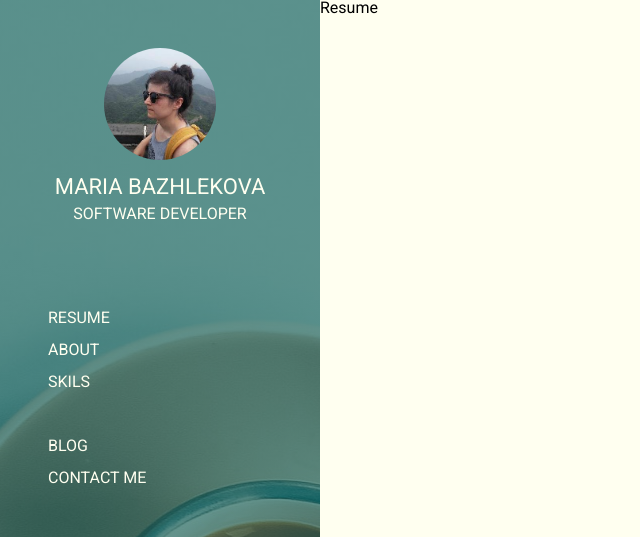
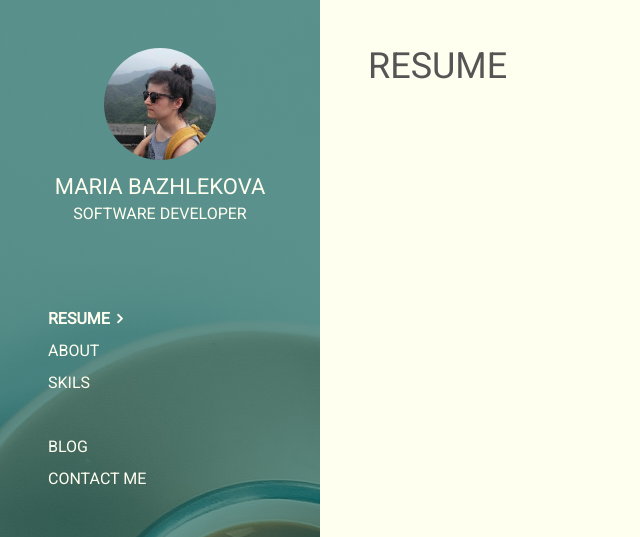
Before and after one commit to mbazhlekova/portfolio, a plain HTML site: page index.html in a window 1280 px wide. Shown: the top 537 px of the page, without its empty margins (0-640 px from the left). Drawn offline with Linux system fonts and the light colour scheme.

Commit message:
Add title styling

```diff
--- a/styles/main.css
+++ b/styles/main.css
@@ -164,3 +164,30 @@ body {
 .sidebar-social-title {
   font-size: 13px;
 }
+
+.active {
+  font-weight: 600;
+}
+
+.active::after {
+  content: " \f105 ";
+  padding-left: 3px;
+  font-family: FontAwesome;
+}
+
+/* ==============================
+    Resume
+================================*/
+
+.resume-container {
+  padding: 3rem;
+}
+
+.resume-title {
+  line-height: 1;
+  color: #555;
+  font-size: 36px;
+  font-weight: 400;
+  text-transform: uppercase;
+  margin-bottom: 1rem;
+}
```
